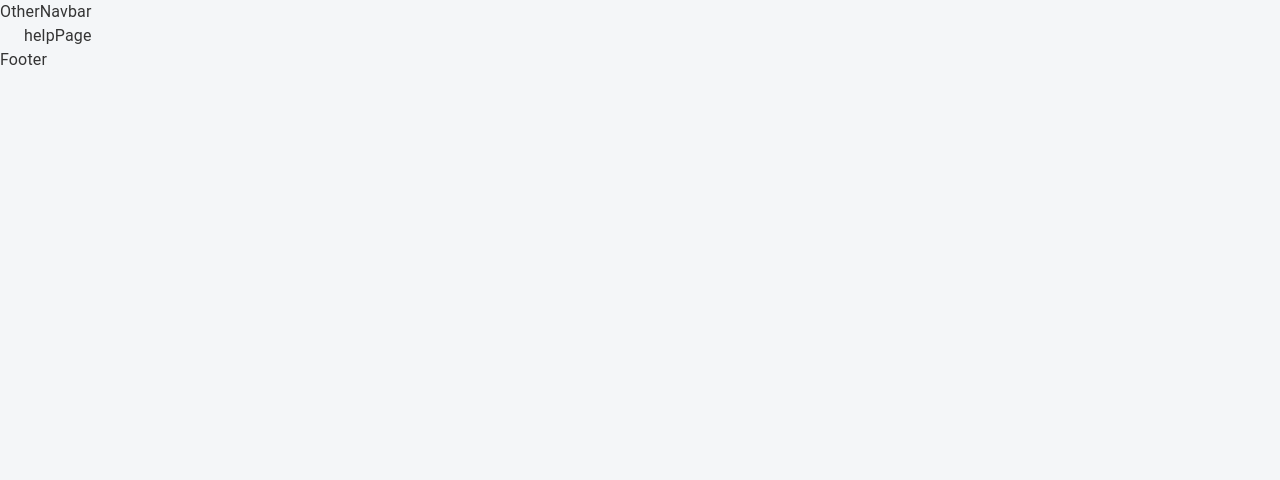
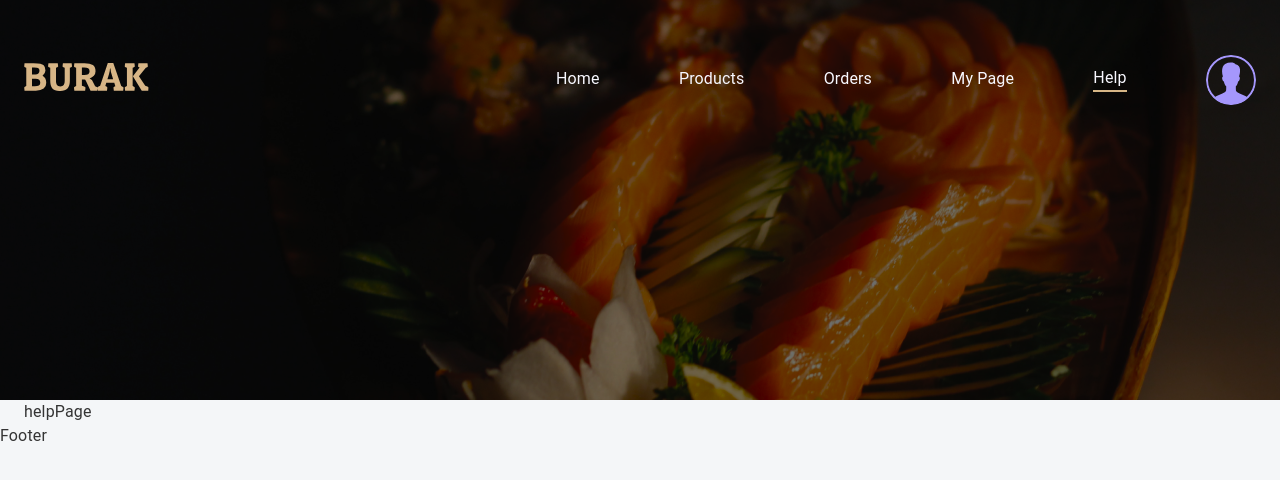
Before and after one commit to Rivenn-AI/Burak-react, a React (Create React App) app: page /help in a window 1280 px wide. Shown: the top 480 px of the page. Built offline with nearby package versions, Linux system fonts and the light colour scheme.

Commit message:
feat: publish othernavbar

```diff
--- a/src/app/components/headers/OtherNavbar.tsx
+++ b/src/app/components/headers/OtherNavbar.tsx
@@ -1,3 +1,62 @@
+import { Box, Button, Container, Stack } from "@mui/material";
+import { NavLink } from "react-router-dom";
+
 export function OtherNavbar() {
-  return <div>OtherNavbar</div>;
+  const authMember = true;
+  return (
+    <div className="other-navbar">
+      <Container className="navbar-container">
+        <Stack className="menu">
+          <Box>
+            <NavLink to="/">
+              <img className="brand-logo" src="/icons/burak.svg" />
+            </NavLink>
+          </Box>
+          <Stack className="links">
+            <Box className={"hover-line"}>
+              <NavLink to="/">Home</NavLink>
+            </Box>
+            <Box className={"hover-line"}>
+              <NavLink to="/products" activeClassName={"underline"}>
+                Products
+              </NavLink>
+            </Box>
+            {authMember ? (
+              <Box className={"hover-line"}>
+                <NavLink to="/orders" activeClassName={"underline"}>
+                  Orders
+                </NavLink>
+              </Box>
+            ) : null}
+            {authMember ? (
+              <Box className={"hover-line"}>
+                <NavLink to="/member-page" activeClassName={"underline"}>
+                  My Page
+                </NavLink>
+              </Box>
+            ) : null}
+            <Box className={"hover-line"}>
+              <NavLink to="/help" activeClassName={"underline"}>
+                Help
+              </NavLink>
+            </Box>
+            {/** BASKET */}
+            {!authMember ? (
+              <Box>
+                <Button variant="contained" className="login-button">
+                  Login
+                </Button>
+              </Box>
+            ) : (
+              <img
+                className="user-avatar"
+                src={"/icons/default-user.svg"}
+                aria-haspopup={"true"}
+              />
+            )}
+          </Stack>
+        </Stack>
+      </Container>
+    </div>
+  );
 }
--- a/src/css/navbar.css
+++ b/src/css/navbar.css
@@ -154,3 +154,80 @@
   background-repeat: no-repeat;
   filter: invert(25%);
 }
+
+/* other navbar css*/
+
+.other-navbar {
+  width: 100%;
+  height: 400px;
+  display: flex;
+  background: url("/public/img/banner.webp");
+  background-size: cover;
+}
+
+.other-navbar .navbar-container {
+  margin-top: 55px;
+}
+
+.other-navbar .navbar-container .menu {
+  height: 50px;
+  display: flex;
+  flex-direction: row;
+  justify-content: space-between;
+  align-items: center;
+}
+
+.other-navbar .navbar-container .menu .brand-logo {
+  width: 125px;
+  height: 30px;
+}
+
+.other-navbar .navbar-container .menu .links {
+  min-width: 700px;
+  display: flex;
+  flex-direction: row;
+  justify-content: space-between;
+  align-items: center;
+}
+
+.other-navbar .navbar-container .menu .links .login-button {
+  background: #3776cc;
+  color: #f8f8ff;
+}
+
+.other-navbar .navbar-container .menu .user-avatar {
+  width: 50px;
+  height: 50px;
+  border-radius: 24px;
+}
+
+.other-navbar a {
+  text-decoration: none;
+}
+
+.other-navbar .hover-line a {
+  color: #f8f8ff;
+  z-index: 100;
+}
+
+.other-navbar .underline {
+  display: block;
+  content: "";
+  border-bottom: solid 2px #d7b686;
+}
+
+.other-navbar .hover-line:after {
+  display: block;
+  content: "";
+  border-bottom: solid 2px #d7b686;
+  transform: scaleX(0);
+  transition: transform 250ms ease-in-out;
+}
+
+.other-navbar .hover-line:hover:after {
+  transform: scaleX(1);
+}
+
+.other-navbar div:hover .hover-line:after {
+  transform-origin: 0% 50%;
+}
```
